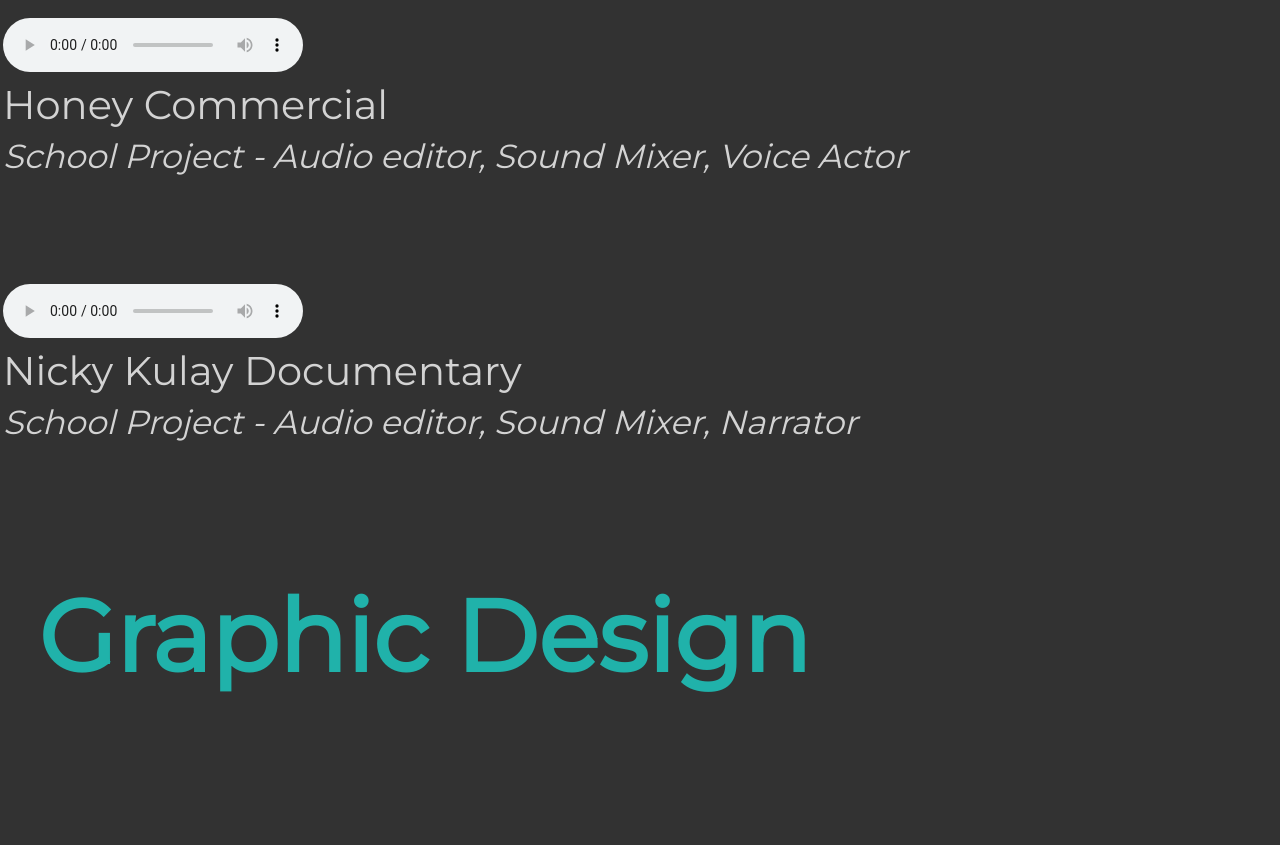
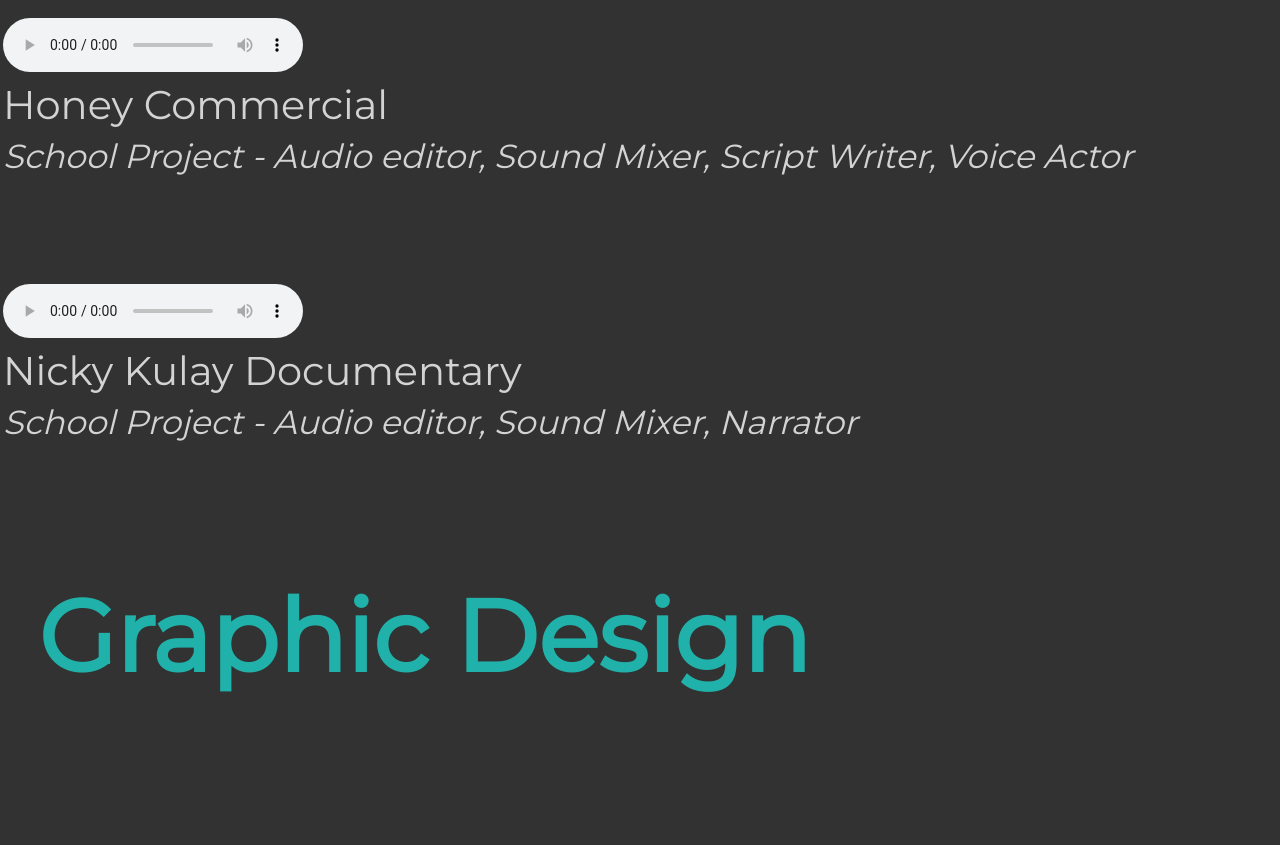
Before and after one commit to when-rainbows/when-rainbows.github.io, a plain HTML site: page portfolio.html in a window 1280 px wide. Shown: the part 6440-7285 px from the top of the page. Drawn offline with Linux system fonts and the light colour scheme.

Commit message:
Update portfolio.html

```diff
--- a/portfolio.html
+++ b/portfolio.html
@@ -220,7 +220,7 @@
                     <div class="bodytext">
                         <td>
                         <div class="descriptionTitle">
-                            Honey Commercial <br><small><i>School Project - Audio editor, Sound Mixer, Voice Actor</i></small>
+                            Honey Commercial <br><small><i>School Project - Audio editor, Sound Mixer, Script Writer, Voice Actor</i></small>
                         </div>
                        <!-- <div class="description">
                         <p> This is a school project where I was tasked to choose a business to make a radio commercial for. I wrote the script used, recorded both vocal tracks, lent my voice as one of the characters, and edited and mixed it in Pro Tools.   </p>
```
